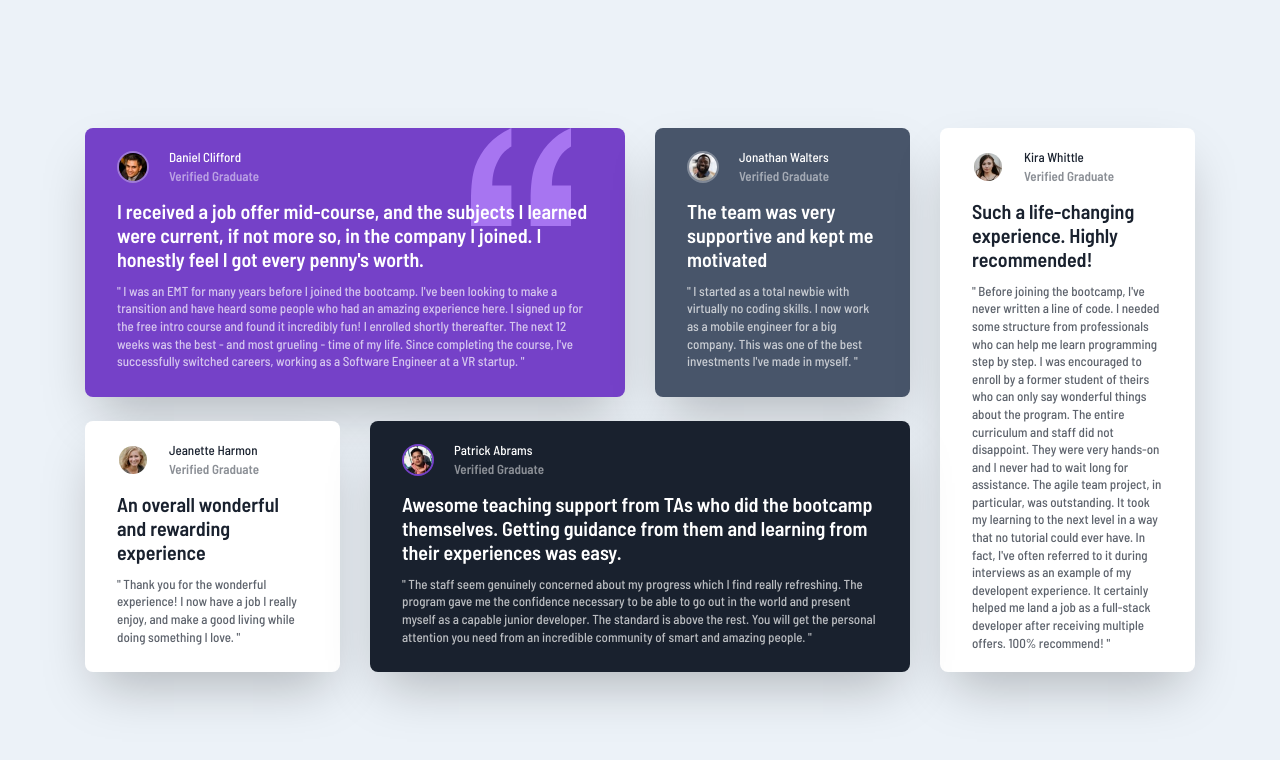
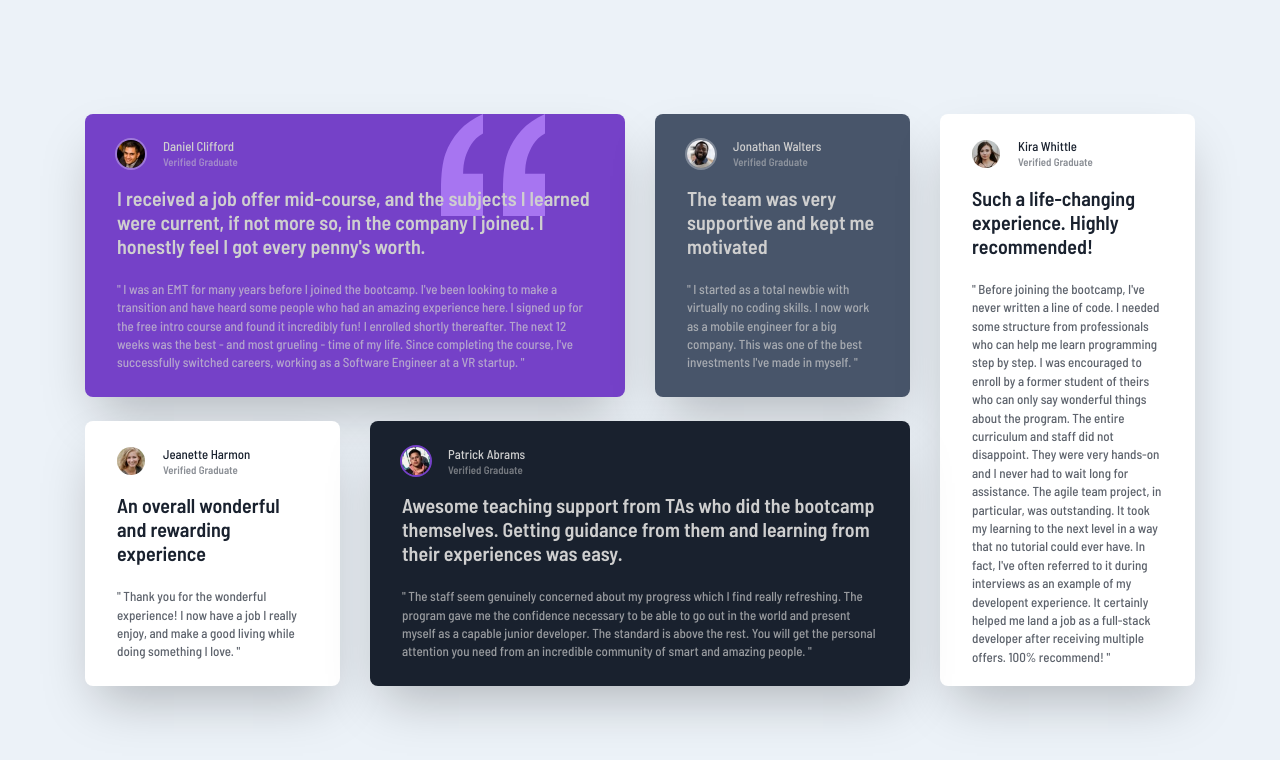
Before and after one commit to n0rrman/frontend-mentor-challenges-green, a Next.js app in the folder testimonials-grid-section/: page / in a window 1280 px wide. Shown: the top 760 px of the page. Built offline with nearby package versions, Linux system fonts and the light colour scheme.

Commit message:
testimonials-grid-section completed

```diff
--- a/testimonials-grid-section/src/app/page.tsx
+++ b/testimonials-grid-section/src/app/page.tsx
@@ -8,7 +8,7 @@ import patrickPic from "/public/image-patrick.jpg";
 
 export default function Home() {
   return (
-    <main className="flex justify-center items-center min-h-screen bg-lightGrayishBlue font-medium text-white">
+    <main className="flex justify-center items-center min-h-screen bg-lightGrayishBlue font-medium text-lightGray">
       <section className="flex flex-col mx-6 sm:grid grid-cols-2 lg:grid-cols-4 gap-x-[1.875rem] gap-y-6 container lg:max-w-[69.375rem]">
         <Card
           className="col-span-2 bg-moderateViolet"
--- a/testimonials-grid-section/src/components/card.tsx
+++ b/testimonials-grid-section/src/components/card.tsx
@@ -29,24 +29,26 @@ export default function Card({
     >
       <div className="flex flex-row justify-start items-center">
         {first && (
-          <div className="absolute right-[10%] top-0 z-10">
-            <Image src={bgIcon} alt="" width={100} height={100} />
+          <div className="absolute right-[14.79%] top-0 z-10">
+            <Image src={bgIcon} alt="" width={104} height={102} />
           </div>
         )}
         <div
-          className={`relative h-8 w-8 rounded-full overflow-hidden mr-5 border-2 ${
+          className={`relative h-8 w-8 rounded-full overflow-hidden mr-4 -ml-0.5 my-1 border-2 ${
             purpleBorder ? "border-moderateViolet" : "border-white/30"
           }`}
         >
           <Image alt="" src={profilePic} fill />
         </div>
         <div className="flex flex-col z-30">
-          <h2>{name}</h2>
-          <h3 className="opacity-50 font-bold">{title}</h3>
+          <h2 className="text-[0.8rem] -mb-0.5">{name}</h2>
+          <h3 className="text-[0.675rem] opacity-50 font-bold">{title}</h3>
         </div>
       </div>
-      <h1 className="font-semibold text-[1.25rem] leading-6 z-30">{heading}</h1>
-      <p className="opacity-70 leading-[1.1rem] z-30">" {text} "</p>
+      <h1 className="font-semibold text-[1.25rem] leading-6 z-30 tracking-[0.0025rem] pb-2.5">
+        {heading}
+      </h1>
+      <p className="opacity-70 leading-[1.15rem] z-30">" {text} "</p>
     </div>
   );
 }
```
Also changed, not shown: testimonials-grid-section/design/desktop-design.jpg, testimonials-grid-section/design/screenshot.png (added).
